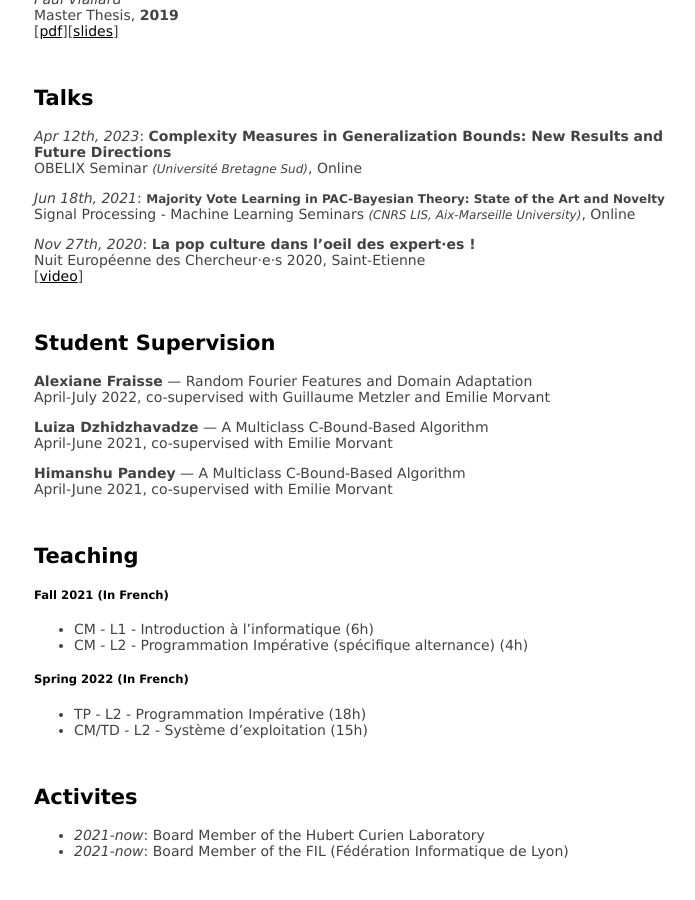
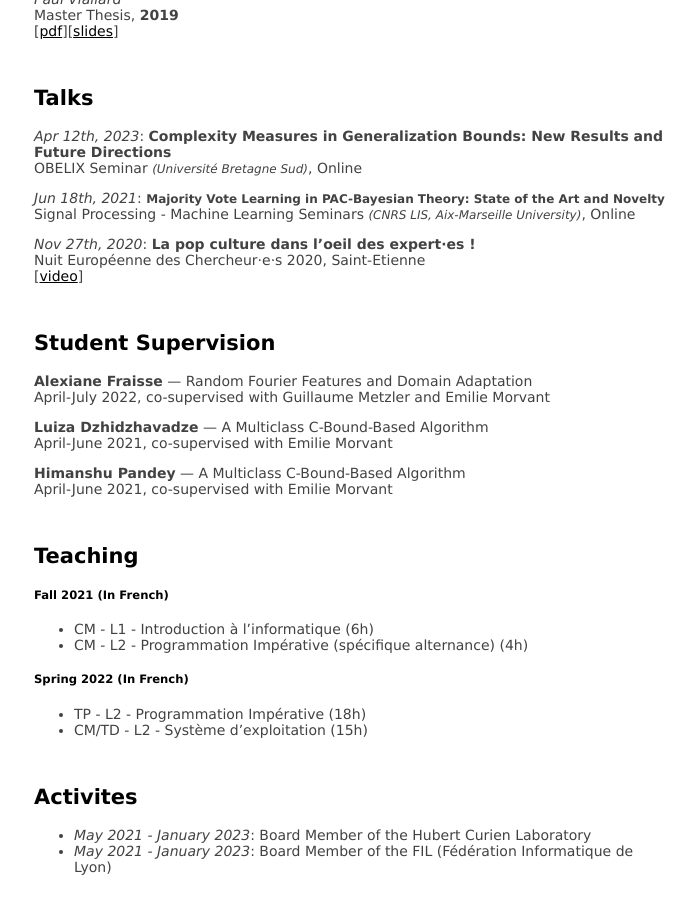
Before and after one commit to paulviallard/paulviallard.github.io, a Jekyll site: the page built from index.md, in a window 1280 px wide and 900 px high, scrolled down 1776 px. Shown: the whole window, without its empty margins (286-981 px from the left). Built offline with Jekyll 4.4.1, drawn with Linux system fonts in a browser that asks for light colours.

Commit message:
feat: modify date for the activities

```diff
--- a/activity.md
+++ b/activity.md
@@ -1,2 +1,2 @@
-- _2021-now_: Board Member of the Hubert Curien Laboratory
-- _2021-now_: Board Member of the FIL (Fédération Informatique de Lyon)
+- _May 2021 - January 2023_: Board Member of the Hubert Curien Laboratory
+- _May 2021 - January 2023_: Board Member of the FIL (Fédération Informatique de Lyon)
```
